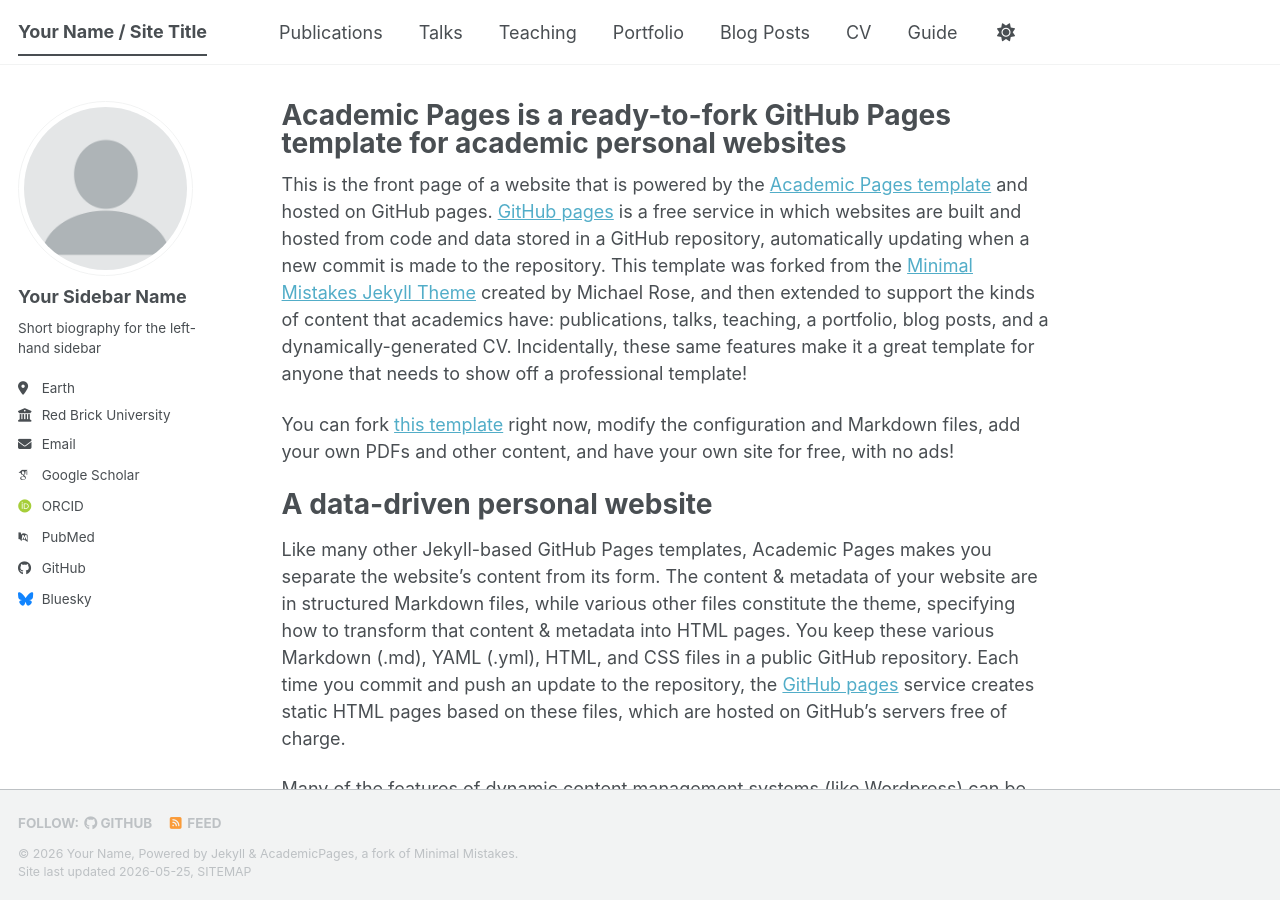
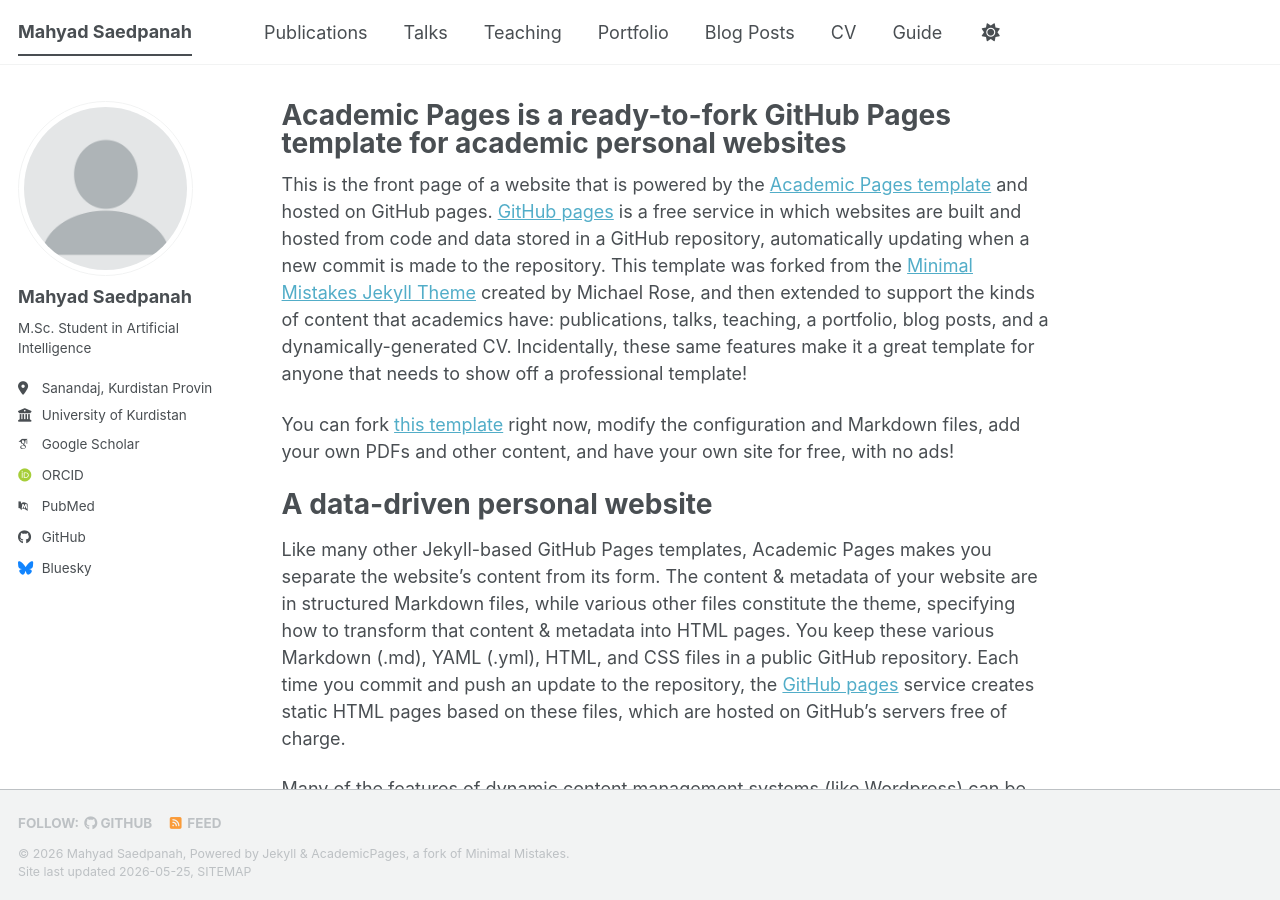
Before and after one commit to MahyadSaedpanah/MahyadSaedpanah.github.io, a Jekyll site: the page built from _pages/about.md, in a window 1280 px wide and 900 px high. Built offline with Jekyll 4.4.1, drawn with Linux system fonts in a browser that asks for light colours; some web fonts are replaced; a script bundle is joined from its source files by our own code; library files that are not in the unit come from our copies.

Commit message:
Update personal information in _config.yml

```diff
--- a/_config.yml
+++ b/_config.yml
@@ -9,14 +9,14 @@
 # Basic Site Settings
 locale                   : "en-US"
 site_theme               : "default" # The available themes options are "default", "air", "sunrise", "mint", "dirt" and "contrast"
-title                    : "Your Name / Site Title"
+title                    : "Mahyad Saedpanah"
 title_separator          : "-"
-name                     : &name "Your Name"
-description              : &description "Your Name's academic portfolio"   # Update this with a general description of your site, this is the default if not overridden by a page
-url                      : https://academicpages.github.io # The base hostname & protocol for your site e.g. "https://[your GitHub username].github.io",
+name                     : &name "Mahyad Saedpanah"
+description              : &description "M.Sc. Student at the University of Kurdistan"   # Update this with a general description of your site, this is the default if not overridden by a page
+url                      : https://MahyadSaedpanah.github.io # The base hostname & protocol for your site e.g. "https://[your GitHub username].github.io",
                                                            # or if you already have some other page hosted on Github then use "https://[your GitHub username].github.io/[Your Repo Name]"
 baseurl                  : "" # the subpath of your site, e.g. "/blog"
-repository               : "academicpages/academicpages.github.io"
+repository               : "https://github.com/MahyadSaedpanah/MahyadSaedpanah.github.io"
 
 # Site Author - The following control what appear as part of the author content on the side bar.
 #               If a field is blank the icon and link will not appear, otherwise it will be shown.
@@ -24,13 +24,18 @@ repository               : "academicpages/academicpages.github.io"
 author:
   # Biographic information
   avatar           : "profile.png"
-  name             : "Your Sidebar Name"
+  name             : "Mahyad Saedpanah"
   pronouns         : # example: "she/her"
-  bio              : "Short biography for the left-hand sidebar"
-  location         : "Earth"
-  employer         : "Red Brick University"
+  bio              : "M.Sc. Student in Artificial Intelligence"
+  location         : "Sanandaj, Kurdistan Province, Iran"
+  employer         : "University of Kurdistan"
   uri              : # URL
-  email            : "none@example.org"
+  academic email   : "mahyad.saedpanah@uok.ac.ir"
+  personal email   : "mahyad.saedpanah@uok.ac.ir"
+  github: "MahyadSaedpanah"
+  linkedin: "mahyadsaedpanah"
+  orcid: "0009-0006-3596-1786"
+
 
   # Academic websites
   academia         : # URL
```
